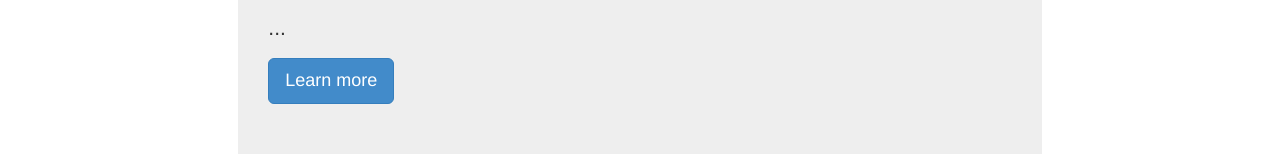
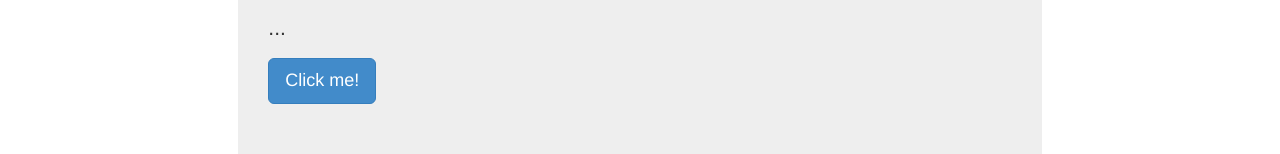
Before and after one commit to jweath/nmix4310demo, a plain HTML site: page index.html in a window 1280 px wide. Shown: the part 206-360 px from the top of the page. Drawn offline with nearby package versions, Linux system fonts and the light colour scheme.

Commit message:
A very small change

```diff
--- a/index.html
+++ b/index.html
@@ -73,7 +73,7 @@
     <div class="jumbotron">
       <h1>Hello, class!</h1>
       <p>...</p>
-      <p><a class="btn btn-primary btn-lg" role="button">Learn more</a></p>
+      <p><a class="btn btn-primary btn-lg" role="button">Click me!</a></p>
   </div>
   </div>
     <!-- jQuery (necessary for Bootstrap's JavaScript plugins) -->
```
